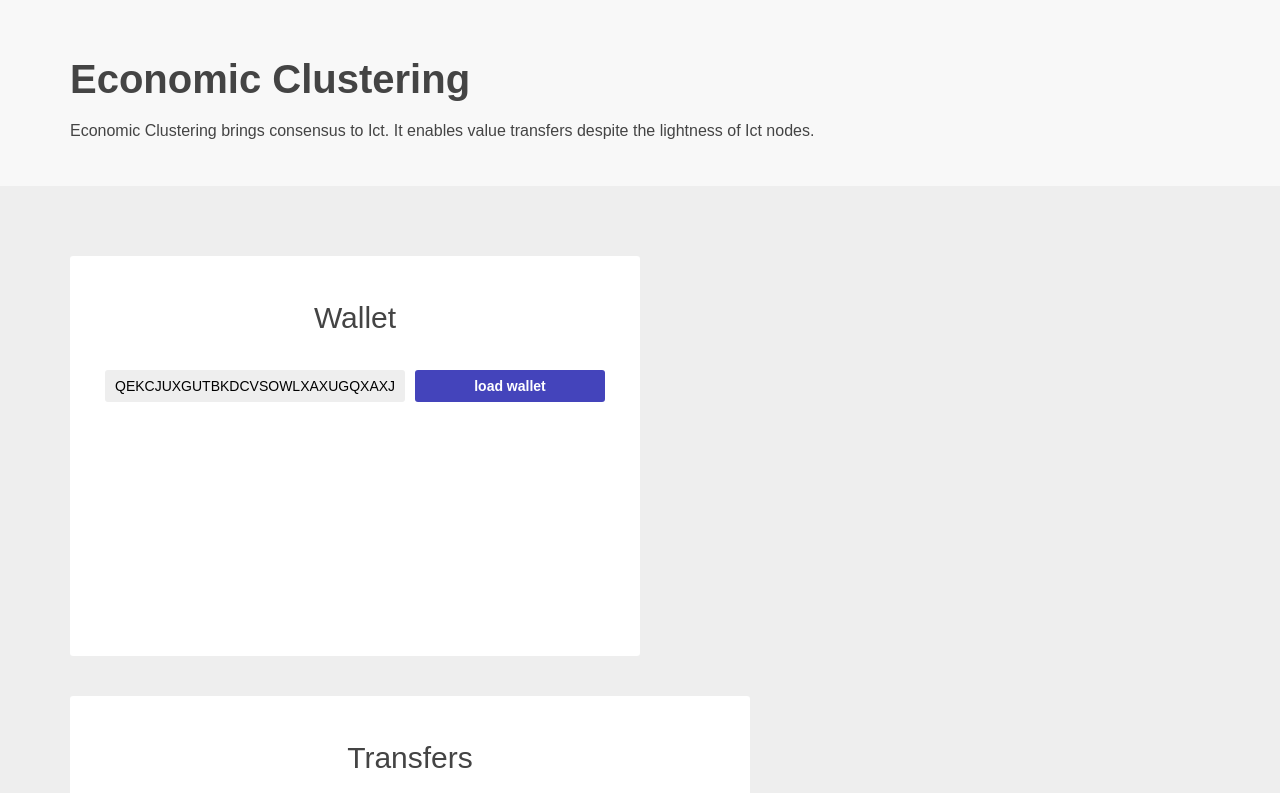
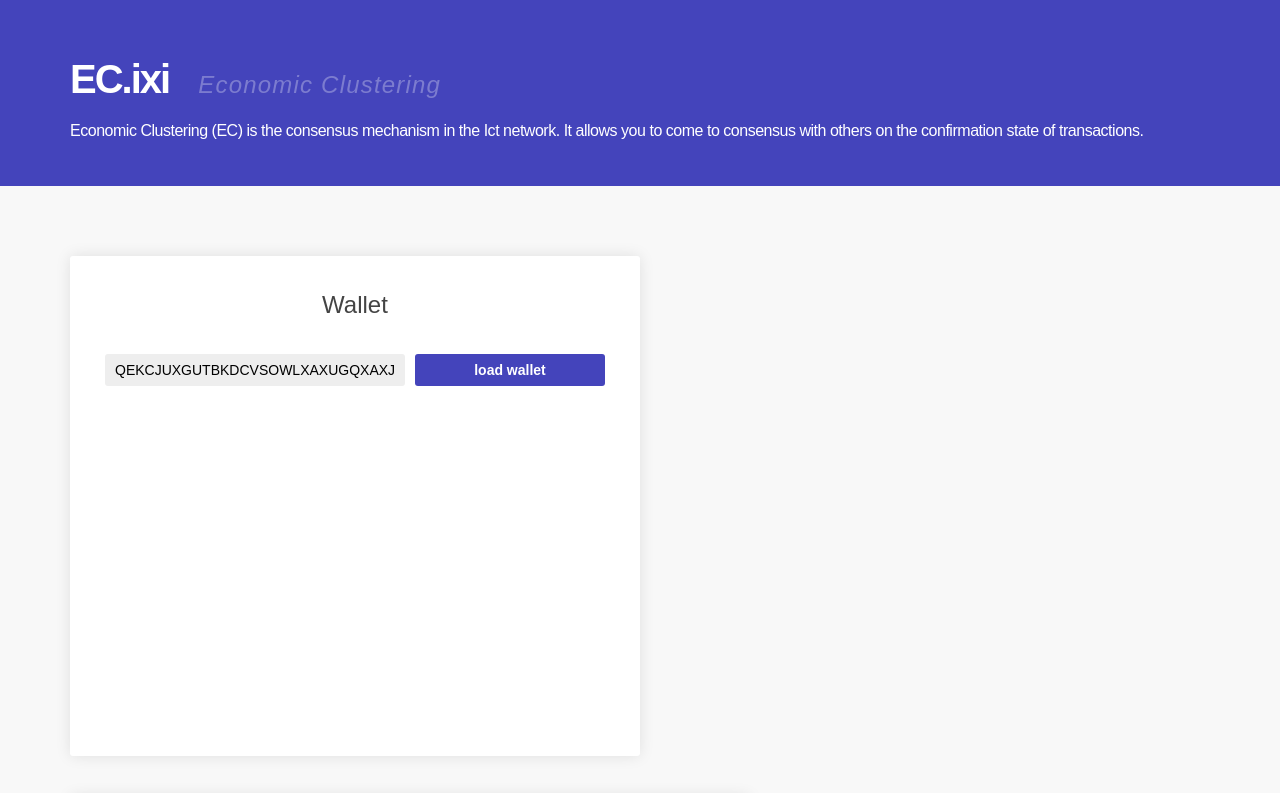
Before and after one commit to iotaledger/ec.ixi, a website: page web/index.html in a window 1280 px wide. Shown: the top 793 px of the page. Drawn offline with nearby package versions, Linux system fonts and the light colour scheme; no server answers.

Commit message:
gui: change theme

```diff
--- a/web/index.html
+++ b/web/index.html
@@ -10,8 +10,8 @@
 </head>
 <body>
     <header>
-        <h1>Economic Clustering</h1>
-        <p>Economic Clustering brings consensus to Ict. It enables value transfers despite the lightness of Ict nodes.</p>
+        <h1>EC.ixi <label id="sub_headline">Economic Clustering</label></h1>
+        <p>Economic Clustering (EC) is the consensus mechanism in the Ict network. It allows you to come to consensus with others on the confirmation state of transactions.</p>
     </header>
     <div id="content">
         <div class="section" id="wallet">
--- a/web/main.js
+++ b/web/main.js
@@ -38,7 +38,7 @@ function init_elements() {
 function init_functions() {
 
     const shorten = (hash) => $("<div>").text(hash.substr(0, 30) + "…")
-        .append(Gen.gen_cell_button("copy", () => {}));
+        .append(Gen.gen_cell_button("copy", () => {copy_to_clipboard(hash)}));
 
     const prepare_transfer = (seed, index, address, balance) => {
         val("transfers_seed", seed);
@@ -87,19 +87,19 @@ Btn.submit_transfer = () => {
     const remainder = val("transfers_remainder");
     const value = val("transfers_value");
     submit_transfer(seed, index, receiver, remainder, value, alert);
-}
+};
 
 Btn.create_actor = () => {
     const merkle_tree_depth = parseInt(val("merkle_tree_depth"));
     const seed = random_trytes(81);
     create_actor(seed, merkle_tree_depth, 0);
-}
+};
 
 Btn.add_actor = () => {
     const address = val("cluster_address");
     const trust = parseFloat(val("cluster_trust"));
     add_actor(address, trust);
-}
+};
 
 /* ***** HELPERS ***** */
 
@@ -118,6 +118,15 @@ function random_tryte() {
     const TRYTES = "ABCDEFGHIJKLMNOPQRSTUVWXYZ9";
     return TRYTES.charAt(Math.floor(Math.random()*27));
 }
+
+function copy_to_clipboard(message) {
+    let input = document.createElement('input');
+    input.value = message;
+    document.body.appendChild(input);
+    input.select();
+    document.execCommand('copy');
+    document.body.removeChild(input);
+};
 
 /* ***** GUI ***** */
 
--- a/web/style.css
+++ b/web/style.css
@@ -4,7 +4,7 @@
 
 body {
     font-family: sans-serif;
-    background-color: #EEE;
+    background-color: #F8F8F8;
     margin: 0;
     color: #444;
     font-size: 0;
@@ -12,17 +12,28 @@ body {
 
 header {
     padding: 30px 70px;
-    background-color: #F8F8F8;
+    background-color: #44B;
+    color: #FFF;
 }
 
 header h1 {
     font-size: 40px;
     margin-bottom: 20px;
+    letter-spacing: -0.05em;
+}
+
+header h1 #sub_headline {
+    font-size: 0.6em;
+    font-style: italic;
+    font-weight: lighter;
+    color: rgba(255, 255, 255, 0.3);
+    margin-left: 20px;
+    letter-spacing: 0.05em;
 }
 
 header p {
     font-size: 16px;
-    font-weight: lighter;
+    letter-spacing: -0.03em;
 }
 
 #content {
@@ -33,18 +44,21 @@ header p {
 .section {
     display: inline-block;
     background-color: #FFF;
-    min-height: 400px;
+    min-height: 500px;
+    max-height: 500px;
+    overflow-y: scroll;
     border-radius: 3px;
     margin: 20px;
     padding: 20px 30px;
     vertical-align: top;
+    box-shadow: 0 0 15px rgba(0, 0, 0, 0.1);
 }
 
 .section h2 {
     text-align: center;
-    font-size: 30px;
+    font-size: 24px;
     font-weight: normal;
-    margin-bottom: 30px;
+    margin: 15px 0 30px 0;
 }
 
 input {
```
